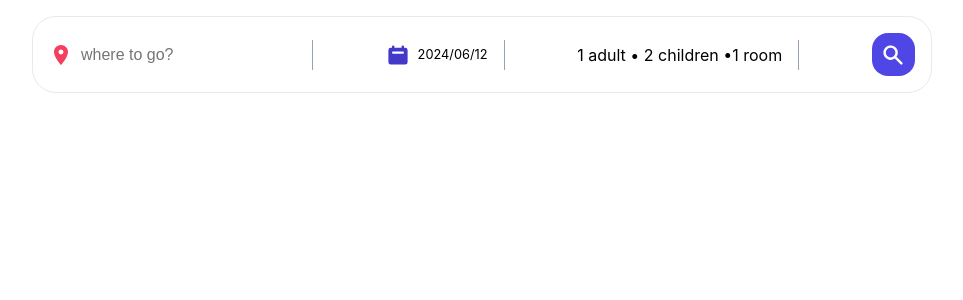
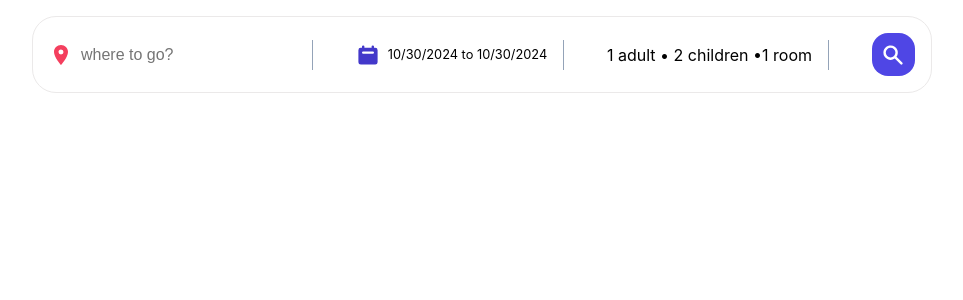
Before and after one commit to moaminrajabi/Booking_hotel, a React (Vite) app: page / in a window 1280 px wide. Shown: the top 300 px of the page, without its empty margins (158-1121 px from the left). Built offline with nearby package versions, Linux system fonts and the light colour scheme.

Commit message:
add datepicker

```diff
--- a/src/components/Header/Header.jsx
+++ b/src/components/Header/Header.jsx
@@ -3,6 +3,10 @@
 import { HiCalendar, HiMinus, HiPlus, HiSearch } from "react-icons/hi";
 import "../../App.css";
 import useOutSideClick from "../../hooks/useOutSideClick";
+import "react-date-range/dist/styles.css"; // main style file
+import "react-date-range/dist/theme/default.css"; // theme css file
+import { DateRange } from "react-date-range";
+import { format } from "date-fns";
 
 function Header() {
   const [destination, setDestination] = useState("");
@@ -12,6 +16,16 @@
     children: 2,
     room: 1,
   });
+  const [date, setDate] = useState([
+    {
+      startDate: new Date(),
+      endDate: new Date(),
+      key: "selection",
+    },
+  ]);
+
+  const [openDate, setOpenDate] = useState(false);
+
   const handleOption = (name, operation) => {
     setoptions((prev) => {
       return {
@@ -20,6 +34,7 @@
       };
     });
   };
+
   return (
     <div className="header">
       <div className="headerSearch">
@@ -39,7 +54,21 @@
 
         <div className="headerSearchItem">
           <HiCalendar className="headerIcon dateIcon" />
-          <div className="dateDropDown">2024/06/12</div>
+          <div onClick={() => setOpenDate(!openDate)} className="dateDropDown">
+            {`${format(date[0].startDate, "MM/dd/yyyy")} to ${format(
+              date[0].endDate,
+              "MM/dd/yyyy"
+            )}`}
+          </div>
+          {openDate && (
+            <DateRange
+              ranges={date}
+              className="date"
+              minDate={new Date()}
+              onChange={(item) => setDate([item.selection])}
+              moveRangeOnFirstSelection={true}
+            />
+          )}
           <span className="seperator"></span>
         </div>
 
```
